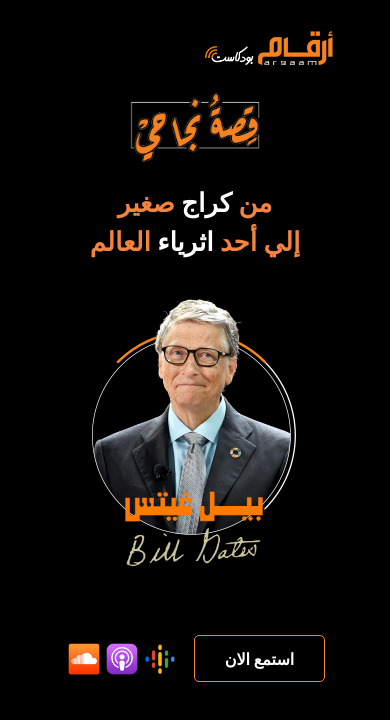
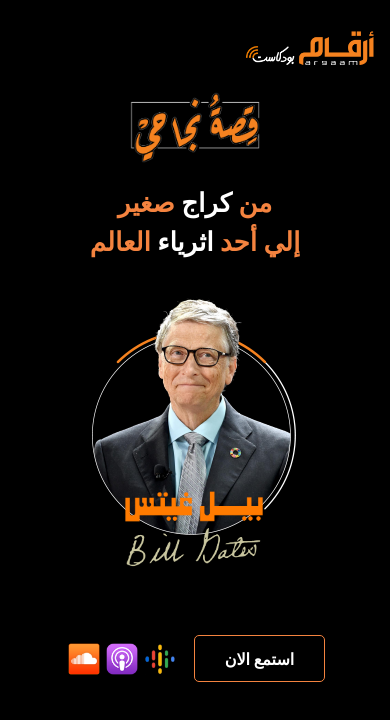
Before and after one commit to muhamedtarik/Argaam-Media-Banenr, a plain HTML site: page index.html in a window 390 px wide. Drawn offline with nearby package versions, Linux system fonts and the light colour scheme.

Commit message:
responsive the mobile site

```diff
--- a/css/style.css
+++ b/css/style.css
@@ -8,3 +8,12 @@ body{
     box-sizing: border-box;
     padding: 0 0;
 }
+.boadcast{
+    width: 90%;
+}
+
+@media only screen and (max-width: 600px) {
+    .boadcast {
+      width: 100%;
+    }
+  }
--- a/index.html
+++ b/index.html
@@ -9,8 +9,8 @@
     <title>Bill Gates</title>
 </head>
 <body>
-    <div class="bill wow bounceInUp p-4">
-        <div class="text-right" style="width: 90%; margin: 0px auto 20px auto;">
+    <div class="bill wow bounceInUp py-4">
+        <div class="text-right boadcast" style="margin: 0px auto 20px auto;">
             <img src="assets/argaam podcast logo.png" style="width: 160px; object-fit: cover;">
         </div>
         <div class="text-center"> <img src="assets/قصة نجاحي .png" alt="bill" style="width: 130px; object-fit: cover; margin-bottom: 20px;"></div>
```
